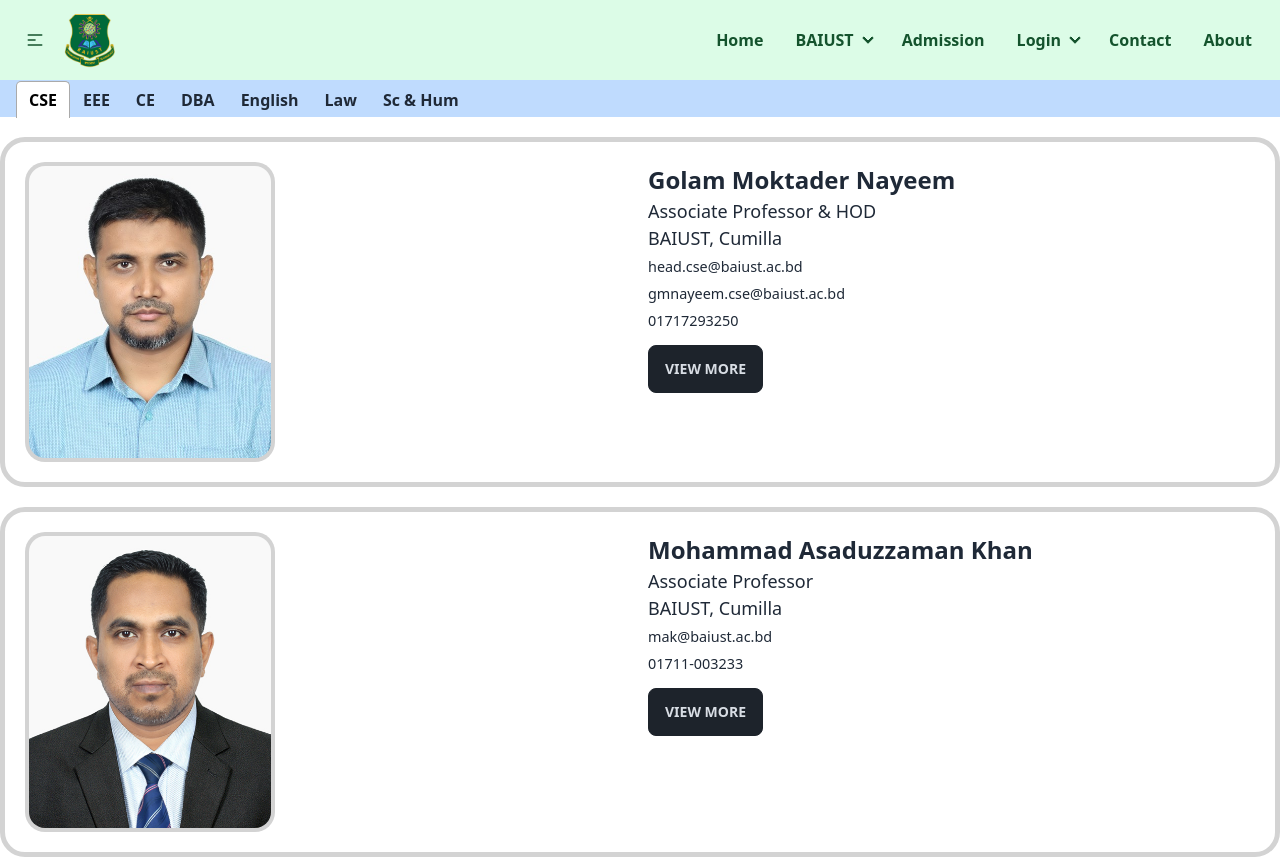
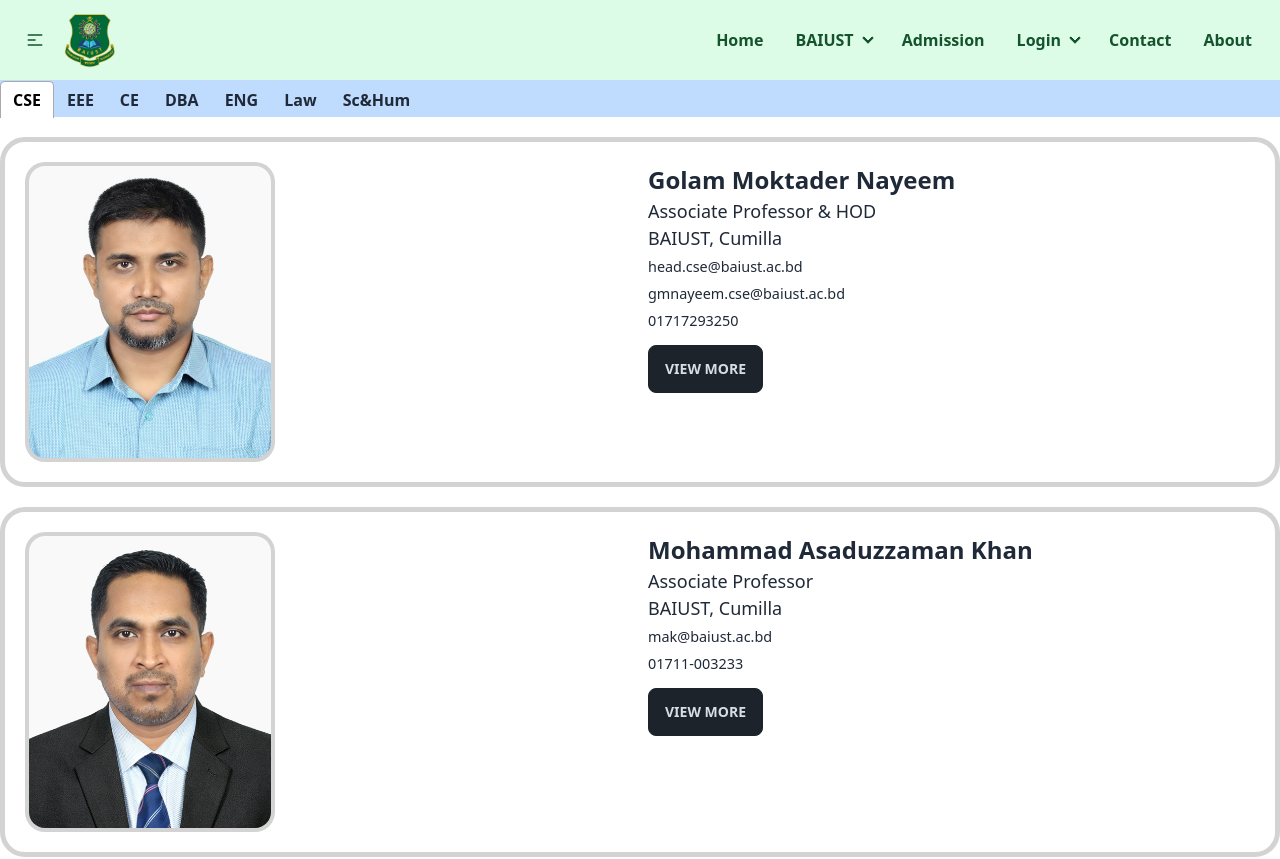
Before and after one commit to AH-Araf/Final_Year_Project_ClientSide, a React (Vite) app: page /publications in a window 1280 px wide. Shown: the top 859 px of the page. Built offline with nearby package versions, Linux system fonts and the light colour scheme.

Commit message:
Scroll smooth added

```diff
--- a/src/Pages/Contact/Contact.jsx
+++ b/src/Pages/Contact/Contact.jsx
@@ -21,7 +21,7 @@ const Contact = () => {
 
 
     return (
-        <div>
+        <div className="scroll-smooth">
             <Helmet>
                 <title>BAIUST | Contact</title>
             </Helmet>
--- a/src/Pages/Home/Home/Home.jsx
+++ b/src/Pages/Home/Home/Home.jsx
@@ -11,7 +11,7 @@ import YouTubeVideo from "../YouTubeVideo/YouTubeVideo";
 
 const Home = () => {
     return (
-        <div>
+        <div className="scroll-smooth">
             <Helmet>
                 <title>BAIUST | Home</title>
             </Helmet>
--- a/src/Pages/Publications/CSE.jsx
+++ b/src/Pages/Publications/CSE.jsx
@@ -13,7 +13,7 @@ import l from '../../../src/assets/Publications/CSE/l.jpg'
 
 const CSE = () => {
     return (
-        <div>
+        <div className="scroll-smooth">
             <div className='msc-container'>
                 <div>
                     <img src={a} alt="" />
--- a/src/Pages/Publications/EEE.jsx
+++ b/src/Pages/Publications/EEE.jsx
@@ -9,7 +9,7 @@ import h from '../../../src/assets/Publications/EEE/h.png'
 
 const EEE = () => {
     return (
-        <div>
+        <div className="scroll-smooth">
             <div className='msc-container'>
                 <div>
                     <img src={a} alt="" />
--- a/src/Pages/Publications/Publications.jsx
+++ b/src/Pages/Publications/Publications.jsx
@@ -12,20 +12,20 @@ import './Publications.css'
 
 const Publications = () => {
     return (
-        <div>
+        <div className="scroll-smooth">
             <Helmet>
                 <title>BAIUST | Publications</title>
             </Helmet>
 
             <Tabs>
-                <TabList className='bg-blue-200 px-4'>
+                <TabList className='bg-blue-200'>
                     <Tab>CSE</Tab>
                     <Tab>EEE</Tab>
                     <Tab>CE</Tab>
                     <Tab>DBA</Tab>
-                    <Tab>English</Tab>
+                    <Tab>ENG</Tab>
                     <Tab>Law</Tab>
-                    <Tab>Sc & Hum</Tab>
+                    <Tab>Sc&Hum</Tab>
                 </TabList>
 
                 <TabPanel>
```
